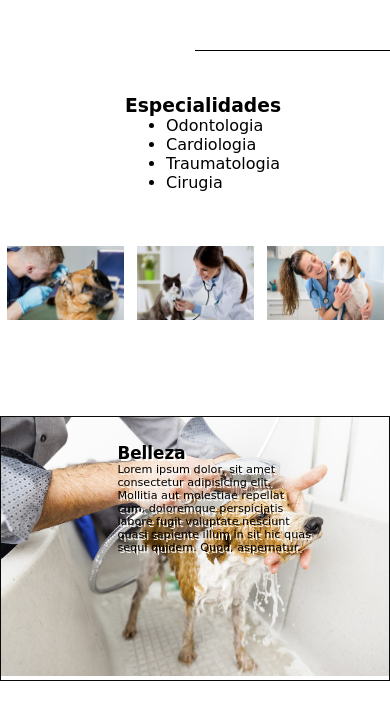
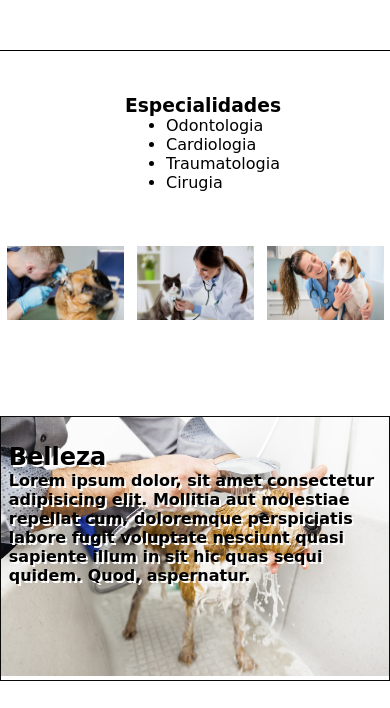
Before and after one commit to juanjo160475/veterinaria, a plain HTML site: page servicios.html in a window 390 px wide. Shown: the part 982-1690 px from the top of the page. Drawn offline with nearby package versions, Linux system fonts and the light colour scheme.

Commit message:
letras de la seccion belleza

```diff
--- a/estilos/sevicios.css
+++ b/estilos/sevicios.css
@@ -181,14 +181,15 @@
   grid-row: 3/4;
   padding-left: 1em;
    justify-self: center;
-
+  text-decoration: underline;
 }
 .grid-productos ol{
   padding-top: .5em;
 }
 .grid-productos{
   padding-top: 1em;
-  border-bottom: 1px solid black;
+  border-bottom: none;
+
 }
 .accesorios {
   grid-column: 1/7;
@@ -201,12 +202,12 @@
 .juguetes {
   grid-column: 1/7;
   grid-row: 8/10;
-  border-bottom: none;
+  border-bottom: 1px solid black;
 }
 .cuchas {
   grid-column: 7/13;
   grid-row: 8/10;
-
+  border-bottom: 1px solid black;
 }
 .grid-especialidades {
   grid-column: 1/13;
@@ -230,10 +231,11 @@
   position: relative;
 }
 .belleza-texto{
-  font-size: .7em;
+  font-size: 1em;
+  font-weight: bold;
   position: absolute;
-  width: 50%;
-  left: 30%;
+  width: 100%;
+  left: 2%;
   top: 10%;
 
 }
```
